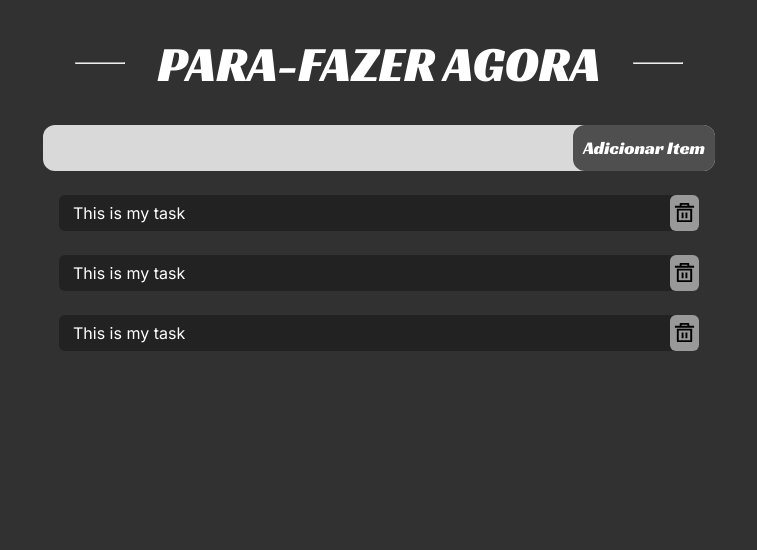
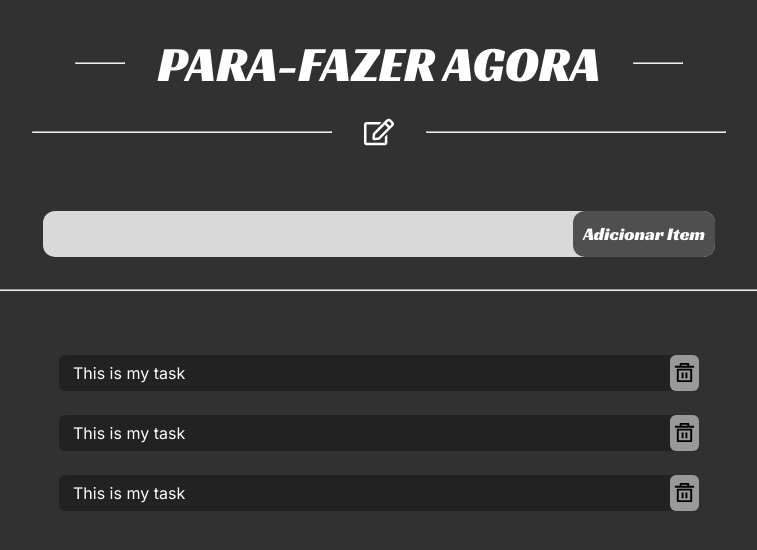
Before and after one commit to DropperDEV/todoList, a React (Vite) app: page / in a window 1280 px wide. Shown: the top 550 px of the page, without its empty margins (261-1018 px from the left). Built offline with nearby package versions, Linux system fonts and the light colour scheme.

Commit message:
feat: add style site

```diff
--- a/src/App.tsx
+++ b/src/App.tsx
@@ -2,13 +2,14 @@ import styled from "styled-components";
 import InputAddItem from "./components/InputAddItem";
 import Title from "./components/Title";
 import TaskMain from "./components/TaskMain";
+import WriteNote from "./components/WriteNote";
 
 const StyledApp = styled.main`
   display: flex;
   flex-direction: column;
   justify-content: center;
   align-items: center;
-  gap: 1.5rem;
+  gap: 1rem;
   margin-top: 2%;
 `;
 
@@ -16,6 +17,7 @@ function App() {
   return (
     <StyledApp>
       <Title />
+      <WriteNote/>
       <InputAddItem />
       <TaskMain />
     </StyledApp>
--- a/src/components/InputAddItem.tsx
+++ b/src/components/InputAddItem.tsx
@@ -1,29 +1,40 @@
-import styled from "styled-components"
-import { Button } from "./Button"
+import styled from "styled-components";
+import { Button } from "./Button";
+import Lines from "./Lines";
+
+const StyledWrapper = styled.div`
+  display: flex;
+  flex-direction: column;
+  justify-content: center;
+  align-items: center;
+  gap: 2rem;
+  margin-bottom: 3rem;
+`;
 
 const StyledInputContainer = styled.div`
   width: 42rem;
   padding: 10px 10px 10px 10px;
-    background-color: #D9D9D9;
+  background-color: #d9d9d9;
   border-radius: 12px;
   position: relative;
 
-    input{
-        background-color: #D9D9D9;
+  input {
+    background-color: #d9d9d9;
     border: none;
     width: 31rem;
     border-radius: 6px;
     font-family: var(--regular);
   }
-`
-
-
+`;
 
 export default function InputAddItem() {
   return (
+    <StyledWrapper>
       <StyledInputContainer>
         <input type="text" />
-        <Button type="add"/>
+        <Button type="add" />
       </StyledInputContainer>
-  )
+      <Lines type="large" />
+    </StyledWrapper>
+  );
 }
--- a/src/components/Lines.tsx
+++ b/src/components/Lines.tsx
@@ -6,8 +6,13 @@ const StyledSmallLine = styled.hr`
 `;
 
 const StyledMediumLine = styled(StyledSmallLine)`
-  width: 100px;
+  width: 300px;
 `;
+
+const StyledLargeLine = styled(StyledSmallLine)`
+  width: 800px;
+`;
+
 interface LinesProps {
   type: string;
 }
@@ -17,6 +22,7 @@ function Lines({ type }: LinesProps) {
     <>
       {type === "small" && <StyledSmallLine />}
       {type === "medium" && <StyledMediumLine />}
+      {type === "large" && <StyledLargeLine />}
     </>
   );
 }
--- /dev/null
+++ b/src/components/WriteNote.tsx
@@ -0,0 +1,21 @@
+import styled from "styled-components";
+import { FaRegEdit } from "react-icons/fa";
+import Lines from "./Lines";
+
+const StyledWriteSection = styled.section`
+  display: flex;
+  justify-content: center;
+  align-items: center;
+  gap: 2rem;
+  margin-bottom: 3rem;
+`;
+
+export default function WriteNote() {
+  return (
+    <StyledWriteSection>
+      <Lines type="medium" />
+      <FaRegEdit size={30} />
+      <Lines type="medium" />
+    </StyledWriteSection>
+  );
+}
```
Lines whose indentation alone changed are shown as unchanged.
